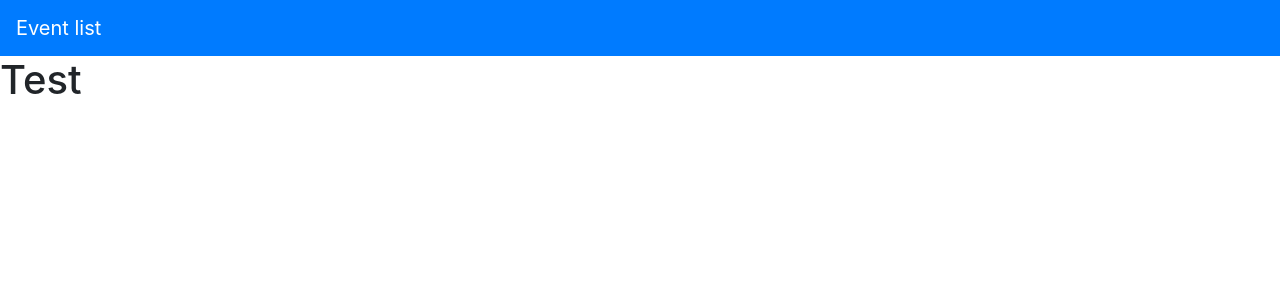
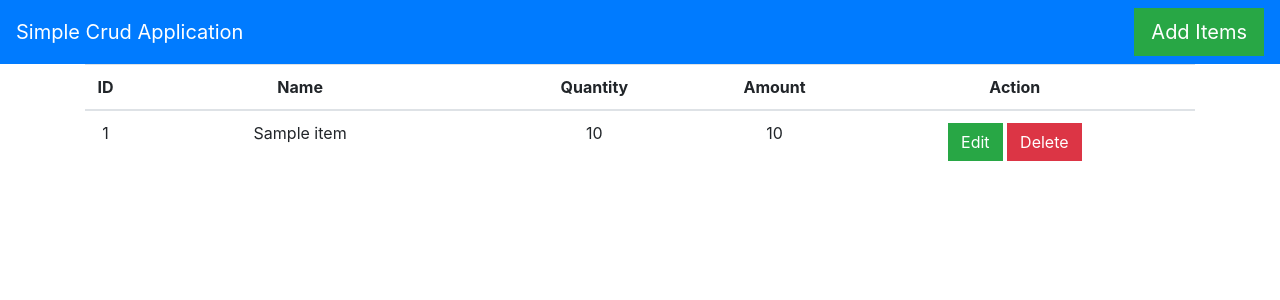
Before and after one commit to JPHET/Simple-Crud-Node.js, a Node server app: page / in a window 1280 px wide. Shown: the top 300 px of the page. Run offline with Node 20, Linux system fonts and the light colour scheme; tables that the repository leaves empty or names only in its code hold one stand-in row (values such as "Sample post"); some libraries are stand-ins or nearby versions.

Commit message:
Application view the content of the DB

```diff
--- a/events/server.js
+++ b/events/server.js
@@ -32,16 +32,14 @@ database: "inventory"
 
 // Select the value of the table when at the baseURL
 app.get('/',function(req,res){
-// mysqlconnect.query("SELECT * FROM inventory",function(err,result){
-//     if(err) throw err;
-res.render('pages/index',{
-    siteTitle: siteTitle,
-    pageTitle: "Event list",
-    item: ''
-// });
+    mysqlconnect.query("SELECT * FROM items",function(err,result){
+        res.render('pages/index',{
+            siteTitle: siteTitle,
+            pageTitle: "Simple Crud Application",
+            items: result
+        });
+    });
 });
-});
-
 
 
 
--- a/events/views/pages/index.ejs
+++ b/events/views/pages/index.ejs
@@ -1,3 +1,37 @@
 <% include ../partials/header%>
-<h1>Test</h1>
+    <div class="container">
+        <div class="row">
+            <div class="col-sm-12">
+                <% if(items.length > 0){%>
+                    <table class="table">
+                        <tread>
+                            <tr>
+                                <th style="width : 1%; text-align:center">ID</th>
+                                <th style="width : 29%; text-align:center">Name</th>
+                                <th style="width : 20%; text-align:center">Quantity</th>
+                                <th style="width : 10%; text-align:center">Amount</th>
+                                <th solspan="2" style="width : 30%; text-align:center">Action</th>
+                            </tr>
+                        </tread>
+                        <tbody>
+                            <% items.forEach(function(item, index){%>
+                                <tr>
+                                    <td style="width : 1%; text-align:center"><%= index + 1 %></td>
+                                    <td style="width : 29%; text-align:center"><%= item.name %></td>
+                                    <td style="width : 20%; text-align:center"><%= item.qty %></td>
+                                    <td style="width : 10%; text-align:center"><%= item.amount %></td>
+                                    <td solspan="2" style="width : 30%; text-align:center">
+                                    <a href="/event/edit/+<%= item.id %>" class="btn btn-success">Edit</a>
+                                    <a href="/event/delete/+<%=item.id %>" class="btn btn-danger">Delete</a>
+                                    </td>
+                                  </tr>
+                            <%});%>
+                        </tbody>
+                        </table>
+                <%}else{%>
+                    <p><strong><center>There is no records available</center></strong></p>
+                <%}%>
+            </div>
+        </div>
+    </div>
 <% include ../partials/footer%>
--- a/events/views/partials/navbar.ejs
+++ b/events/views/partials/navbar.ejs
@@ -1,3 +1,6 @@
 <nav class="navbar navbar-dark bg-primary">
     <span class="navbar-brand" style="color:#fff"><%= pageTitle %></span>
+    <div class="test">
+            <a href="/events/add" class ="btn btn-success btn-lg">Add Items</a>
+    </div>
 </nav>
```
